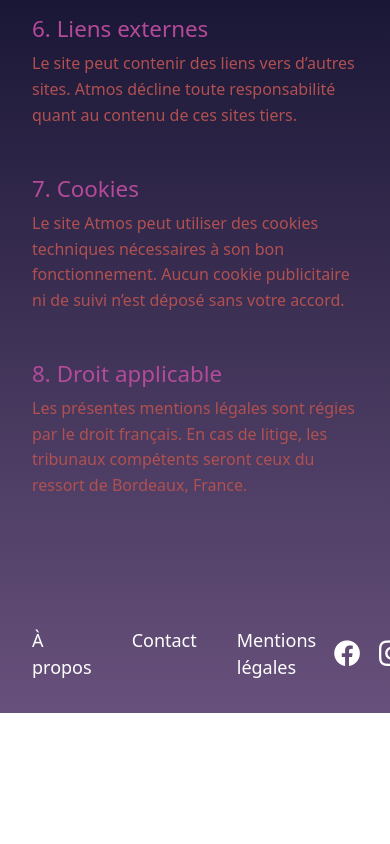
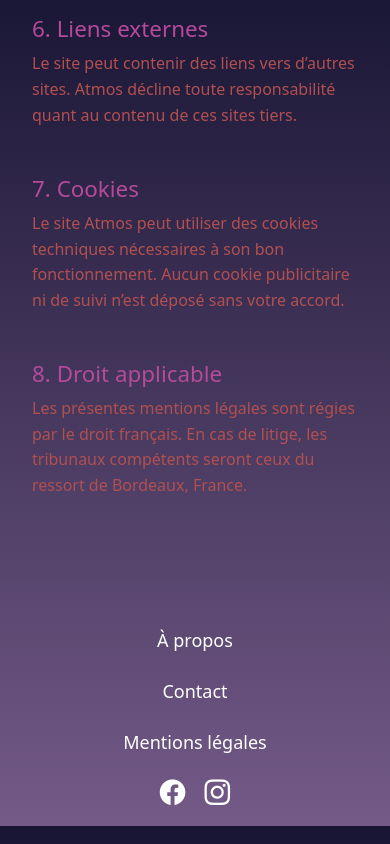
Before and after one commit to siskanadya/meteo, a Vue app: page /mentions-legales in a window 390 px wide. Shown: the part 1706-2550 px from the top of the page. Before the commit the page ends 2419 px from the top, so only its background shows below. Built offline with nearby package versions, Linux system fonts and the light colour scheme.

Commit message:
dernieres modif

```diff
--- a/src/components/Footer.vue
+++ b/src/components/Footer.vue
@@ -74,4 +74,17 @@
   /* couleur au survol */
   transform: scale(1.1);
 }
+@media (max-width: 530px) {
+  .footer__nav {
+  display: flex;
+  flex-direction: column;
+}
+
+.menu-static-pages {
+  display: flex;
+  align-items: center;
+  flex-direction: column;
+  gap:1.5rem;
+}
+}
 </style>
--- a/src/views/meteo.vue
+++ b/src/views/meteo.vue
@@ -160,7 +160,7 @@ select {
   .cards-container {
     flex-direction: column;
     align-items: center;
-    gap: 4rem;
+    gap: 3rem;
   }
   h1 {
     font-size: 32px!important;
@@ -192,6 +192,4 @@ select {
 }
 }
 
-
-
 </style>
```
